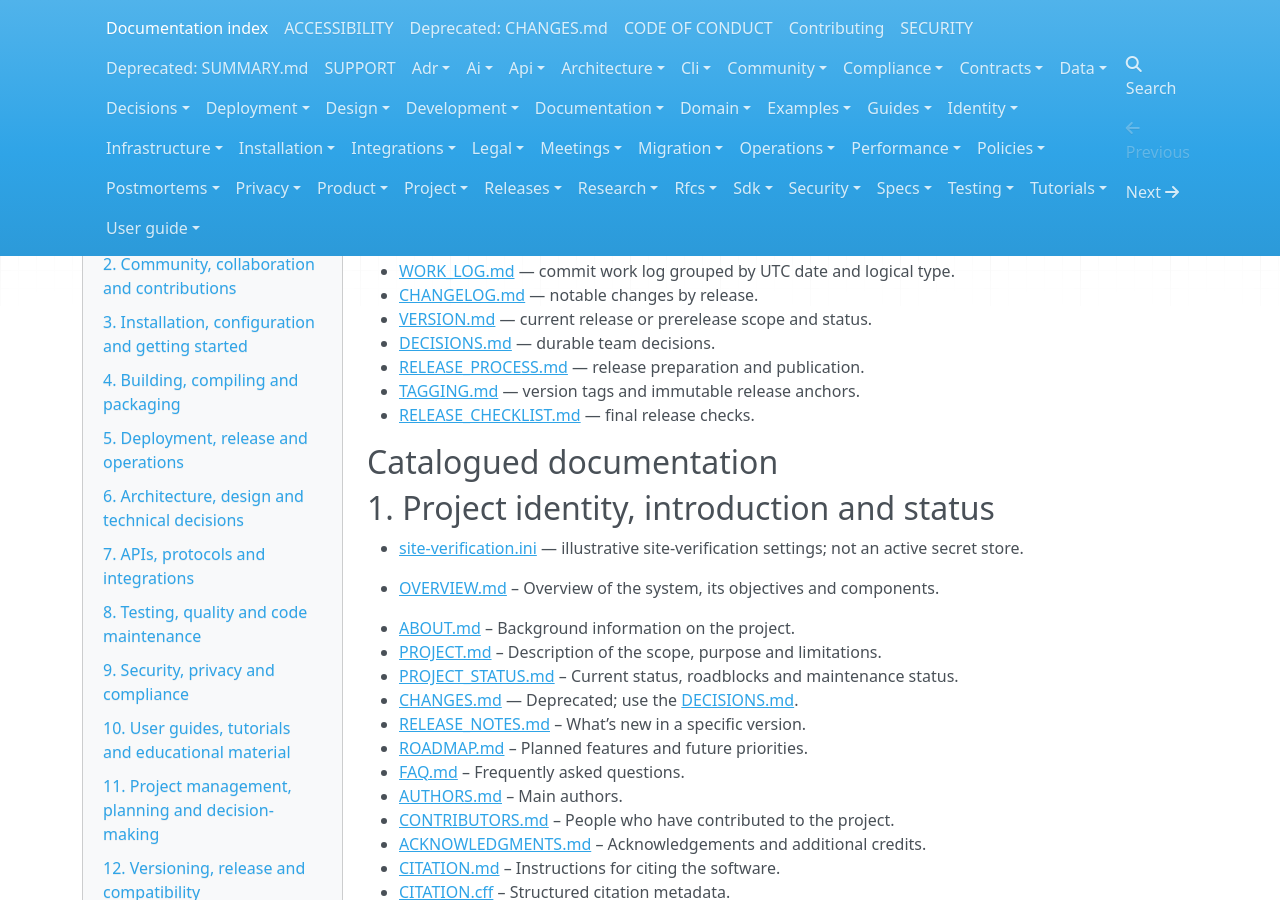
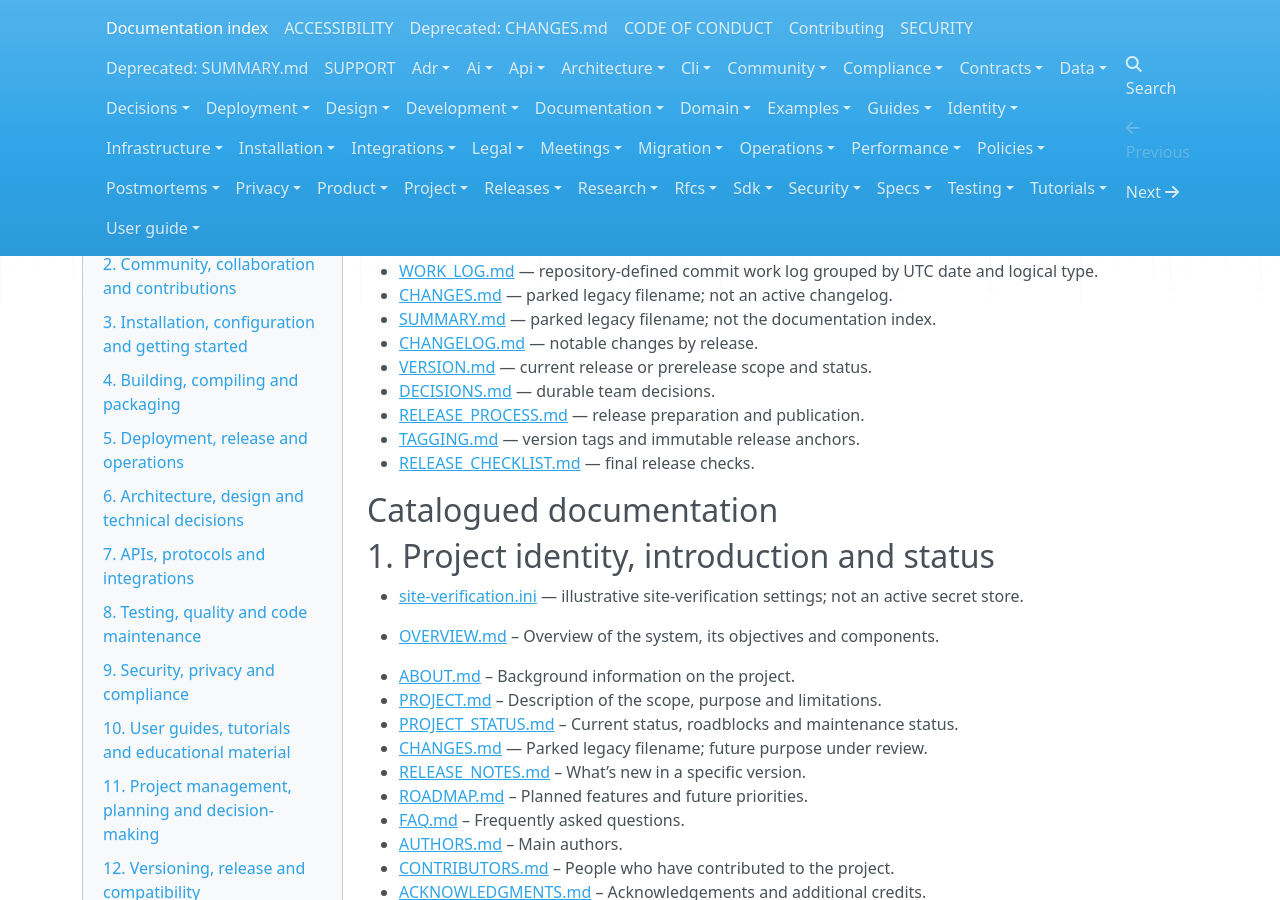
Before and after one commit to sandokanCat/.github, an MkDocs documentation site: the page built from docs/index.md, in a window 1280 px wide and 900 px high, scrolled down 386 px. Built offline with MkDocs 1.6.1, drawn with Linux system fonts in a browser that asks for light colours; nearby versions of some CDN libraries.

Commit message:
docs: restore index links for accessibility and parked records

```diff
--- a/docs/index.md
+++ b/docs/index.md
@@ -10,7 +10,9 @@ This is the repository's catalogued documentation index. The repository is a reu
 - [AGENTS.md](../AGENTS.md) — project-wide instructions for coding agents.
 - [AGENT_ARCHITECTURE.md](./ai/AGENT_ARCHITECTURE.md) — compatibility model, discovery caveats, and adapter policy.
 - [CONTRIBUTING.md](./CONTRIBUTING.md) — contribution workflow and documentation conventions.
-- [WORK_LOG.md](./development/WORK_LOG.md) — commit work log grouped by UTC date and logical type.
+- [WORK_LOG.md](./development/WORK_LOG.md) — repository-defined commit work log grouped by UTC date and logical type.
+- [CHANGES.md](./CHANGES.md) — parked legacy filename; not an active changelog.
+- [SUMMARY.md](./SUMMARY.md) — parked legacy filename; not the documentation index.
 - [CHANGELOG.md](../CHANGELOG.md) — notable changes by release.
 - [VERSION.md](./releases/VERSION.md) — current release or prerelease scope and status.
 - [DECISIONS.md](./decisions/DECISIONS.md) — durable team decisions.
@@ -28,7 +30,7 @@ This is the repository's catalogued documentation index. The repository is a reu
 - [ABOUT.md](./identity/ABOUT.md) – Background information on the project.
 - [PROJECT.md](./identity/PROJECT.md) – Description of the scope, purpose and limitations.
 - [PROJECT_STATUS.md](./identity/PROJECT_STATUS.md) – Current status, roadblocks and maintenance status.
-- [CHANGES.md](../CHANGES.md) — Deprecated; use the [DECISIONS.md](./decisions/DECISIONS.md).
+- [CHANGES.md](./CHANGES.md) — Parked legacy filename; future purpose under review.
 - [RELEASE_NOTES.md](./releases/RELEASE_NOTES.md) – What’s new in a specific version.
 - [ROADMAP.md](./identity/ROADMAP.md) – Planned features and future priorities.
 - [FAQ.md](./identity/FAQ.md) – Frequently asked questions.
@@ -259,7 +261,7 @@ This is the repository's catalogued documentation index. The repository is a reu
 - [GLOSSARY_OF_TERMS.md](./guides/GLOSSARY_OF_TERMS.md) – Comprehensive technical glossary.
 - [FAQ_DEVELOPERS.md](./development/FAQ_DEVELOPERS.md) – Frequently asked questions for developers.
 - [FAQ_USERS.md](./user-guide/FAQ_USERS.md) – Frequently asked questions for users.
-- [ACCESSIBILITY.md](./policies/ACCESSIBILITY.md) – Accessibility guide or criteria for accessible use.
+- [ACCESSIBILITY.md](./ACCESSIBILITY.md) – Accessibility guide or criteria for accessible use.
 - `LOCALISATION.md` – How to add languages and translate the application.
 - [TRANSLATION.md](./guides/TRANSLATION.md) – Translation workflow and string management.
 
```
